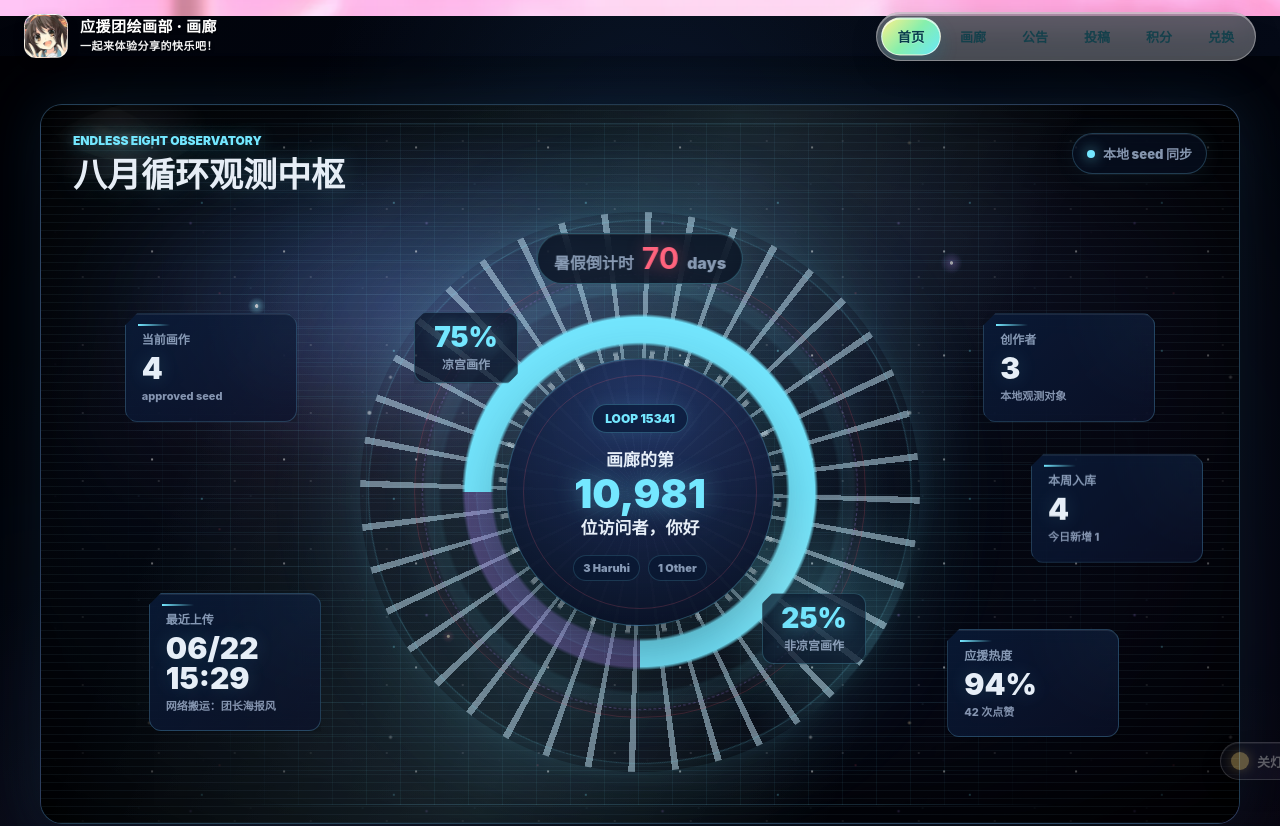
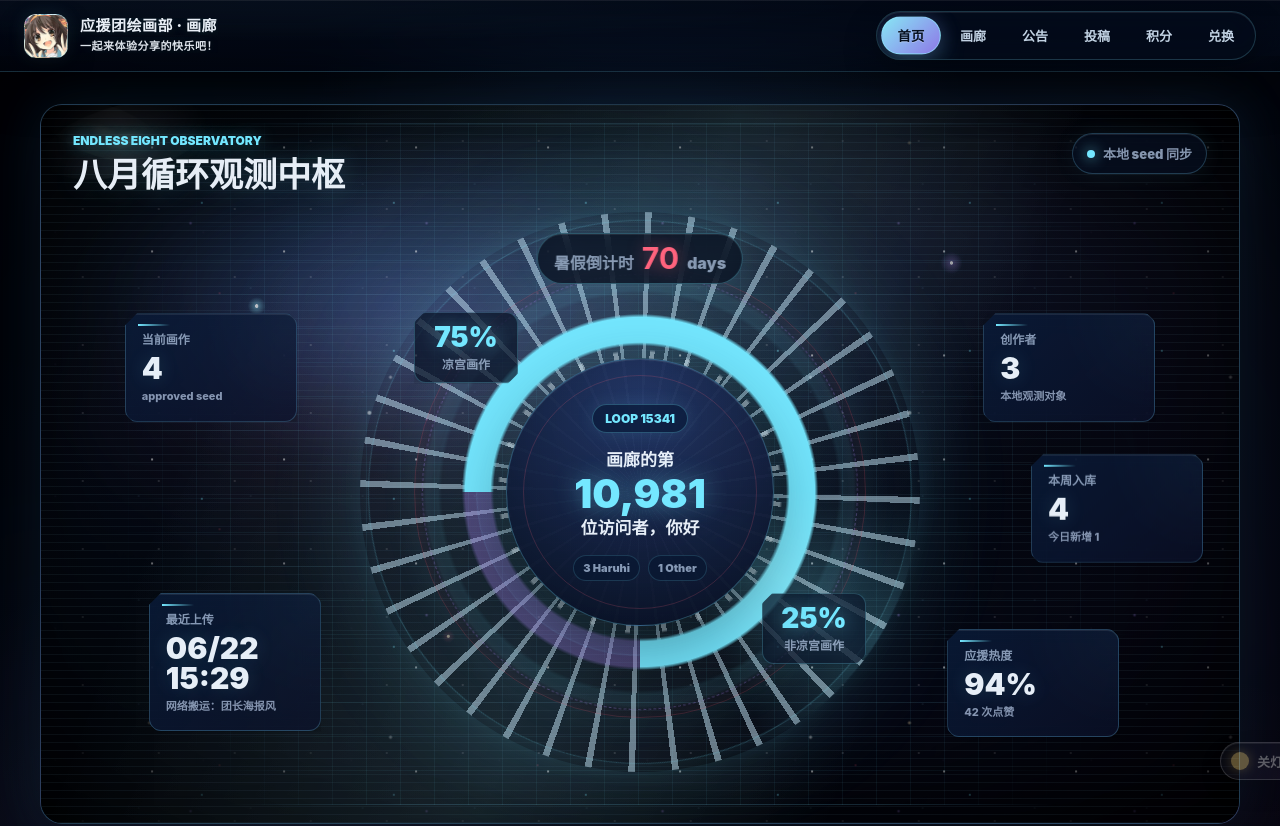
Before and after one commit to Haruhi-Labs/haruhifanclub-website, a Vue app in the folder apps/art/: page / in a window 1280 px wide. Shown: the top 826 px of the page. Built offline with nearby package versions, Linux system fonts and the light colour scheme.

Commit message:
feat(art): 添加首页全屏宇宙主题

```diff
--- a/apps/art/src/App.vue
+++ b/apps/art/src/App.vue
@@ -1,13 +1,22 @@
 <script setup>
-import { onBeforeUnmount, onMounted, ref, watch } from 'vue'
+import { computed, onBeforeUnmount, onMounted, ref, watch } from 'vue'
+import { useRoute } from 'vue-router'
 import TopBar from './components/TopBar.vue'
 
 const LIGHTS_OUT_KEY = 'haruhi-art-lights-out'
 const lightsOut = ref(false)
+const route = useRoute()
+const isHomeRoute = computed(() => route.path === '/')
 
 function applyLightsOut(value) {
   if (typeof document === 'undefined') return
   document.documentElement.classList.toggle('art-lights-out', value)
+}
+
+function applyHomeRoute(value) {
+  if (typeof document === 'undefined') return
+  document.documentElement.classList.toggle('art-home-route', value)
+  document.body?.classList.toggle('art-home-route', value)
 }
 
 function toggleLightsOut() {
@@ -26,8 +35,13 @@ watch(lightsOut, (value) => {
   }
 })
 
+watch(isHomeRoute, (value) => {
+  applyHomeRoute(value)
+}, { immediate: true })
+
 onBeforeUnmount(() => {
   applyLightsOut(false)
+  applyHomeRoute(false)
 })
 </script>
 
@@ -35,12 +49,12 @@ onBeforeUnmount(() => {
   <div class="bg-layer gallery-bg"></div>
   <div class="bg-layer gallery-mask"></div>
 
-  <div class="app-shell">
-    <header class="topbar">
+  <div class="app-shell" :class="{ 'is-home-route': isHomeRoute }">
+    <header class="topbar" :class="{ 'is-home-route': isHomeRoute }">
       <TopBar />
     </header>
 
-    <main class="main">
+    <main class="main" :class="{ 'is-home-route': isHomeRoute }">
       <router-view v-slot="{ Component }">
         <transition name="page" mode="out-in">
           <component :is="Component" />
--- a/apps/art/src/style.css
+++ b/apps/art/src/style.css
@@ -579,6 +579,178 @@ html.art-lights-out .item-art.gold {
 }
 
 /* =========================
+   Home Route Fullscreen Space Theme
+   ========================= */
+html.art-home-route,
+html.art-home-route body,
+html.art-home-route #app {
+  min-height: 100%;
+  background: #01040d;
+}
+
+html.art-home-route body {
+  overflow-x: hidden;
+}
+
+html.art-home-route .app-shell {
+  position: relative;
+  z-index: 1;
+  min-height: 100dvh;
+  background: transparent;
+}
+
+html.art-home-route .main {
+  position: relative;
+  z-index: 1;
+  min-height: calc(100dvh - 96px);
+  background: transparent;
+}
+
+html.art-home-route .gallery-bg {
+  top: 0;
+  bottom: 0;
+  z-index: -4;
+  opacity: 1;
+  transform: none;
+  filter: none;
+  background:
+    radial-gradient(ellipse at 50% 18%, rgba(70, 150, 255, 0.13), transparent 34%),
+    radial-gradient(ellipse at 18% 72%, rgba(122, 98, 255, 0.12), transparent 32%),
+    radial-gradient(ellipse at 88% 66%, rgba(255, 92, 128, 0.05), transparent 30%),
+    linear-gradient(145deg, #01030a 0%, #040817 45%, #0b0615 100%);
+}
+
+html.art-home-route .gallery-mask {
+  top: 0;
+  bottom: 0;
+  z-index: -3;
+  overflow: hidden;
+  opacity: 1;
+  background:
+    radial-gradient(ellipse at 50% 42%, transparent 0 34%, rgba(0, 0, 0, 0.16) 62%, rgba(0, 0, 0, 0.64) 100%),
+    radial-gradient(ellipse at 78% 18%, rgba(142, 92, 255, 0.2), transparent 36%),
+    radial-gradient(ellipse at 18% 30%, rgba(70, 190, 255, 0.14), transparent 32%),
+    radial-gradient(ellipse at 42% 82%, rgba(0, 0, 0, 0.58), transparent 38%);
+}
+
+html.art-home-route .gallery-mask::before,
+html.art-home-route .gallery-mask::after {
+  content: "";
+  position: absolute;
+  inset: 0;
+  pointer-events: none;
+}
+
+html.art-home-route .gallery-mask::before {
+  background-image:
+    radial-gradient(circle, rgba(255, 255, 255, 0.48) 0 0.55px, transparent 0.9px),
+    radial-gradient(circle, rgba(145, 222, 255, 0.36) 0 0.5px, transparent 0.85px),
+    radial-gradient(circle, rgba(209, 196, 255, 0.28) 0 0.45px, transparent 0.8px),
+    radial-gradient(circle, rgba(255, 255, 255, 0.92) 0 1.35px, rgba(141, 240, 255, 0.34) 2px, transparent 9px),
+    radial-gradient(circle, rgba(255, 229, 186, 0.8) 0 1px, rgba(255, 99, 125, 0.18) 2px, transparent 7px);
+  background-position: 0 0, 42px 28px, 88px 62px, 18vw 28vh, 74vw 22vh;
+  background-size: 82px 74px, 128px 112px, 174px 148px, 100% 100%, 100% 100%;
+  opacity: 0.76;
+  animation: homeRouteStarDrift 260s linear infinite;
+}
+
+html.art-home-route .gallery-mask::after {
+  background:
+    radial-gradient(ellipse at 18% 22%, rgba(255, 255, 255, 0.46), rgba(141, 240, 255, 0.16) 16%, rgba(177, 140, 255, 0.06) 40%, transparent 68%),
+    radial-gradient(ellipse at 84% 74%, rgba(255, 255, 255, 0.36), rgba(141, 240, 255, 0.11) 14%, transparent 54%),
+    radial-gradient(ellipse at center, transparent 0 58%, rgba(0, 0, 0, 0.38) 86%, rgba(0, 0, 0, 0.7) 100%),
+    repeating-linear-gradient(0deg, rgba(150, 220, 255, 0.055) 0 1px, transparent 1px 9px);
+  opacity: 0.9;
+  mix-blend-mode: screen;
+}
+
+html.art-home-route.art-lights-out .gallery-bg {
+  background:
+    radial-gradient(ellipse at 50% 18%, rgba(86, 175, 255, 0.15), transparent 34%),
+    radial-gradient(ellipse at 18% 72%, rgba(122, 98, 255, 0.14), transparent 32%),
+    radial-gradient(ellipse at 88% 66%, rgba(255, 92, 128, 0.06), transparent 30%),
+    linear-gradient(145deg, #00020a 0%, #030713 45%, #090412 100%);
+}
+
+html.art-home-route.art-lights-out .gallery-mask::before {
+  opacity: 0.92;
+}
+
+html.art-home-route.art-lights-out .gallery-mask::after {
+  opacity: 1;
+}
+
+html.art-home-route .topbar__inner {
+  border-bottom: 1px solid rgba(126, 227, 255, 0.16);
+  background:
+    linear-gradient(180deg, rgba(3, 10, 24, 0.78), rgba(3, 10, 24, 0.38)),
+    radial-gradient(ellipse at 22% 0%, rgba(116, 231, 255, 0.12), transparent 42%);
+  box-shadow: 0 16px 48px rgba(0, 0, 0, 0.28), inset 0 1px 0 rgba(255, 255, 255, 0.07);
+  backdrop-filter: blur(18px);
+  -webkit-backdrop-filter: blur(18px);
+}
+
+html.art-home-route .brand {
+  color: rgba(241, 248, 255, 0.96);
+  text-shadow: 0 0 16px rgba(116, 231, 255, 0.18), 0 3px 14px rgba(0, 0, 0, 0.5);
+}
+
+html.art-home-route .brand__mark {
+  border-color: rgba(126, 227, 255, 0.28);
+  background-color: rgba(5, 13, 28, 0.62);
+  box-shadow: 0 10px 26px rgba(0, 0, 0, 0.34), 0 0 18px rgba(116, 231, 255, 0.1);
+}
+
+html.art-home-route .nav {
+  border-color: rgba(126, 227, 255, 0.2);
+  background: rgba(5, 13, 28, 0.58);
+  box-shadow: 0 14px 34px rgba(0, 0, 0, 0.28), inset 0 1px 0 rgba(255, 255, 255, 0.08);
+}
+
+html.art-home-route .navlink {
+  color: rgba(220, 238, 255, 0.88);
+}
+
+html.art-home-route .navlink:hover {
+  background: rgba(24, 54, 92, 0.7);
+  color: #f6fbff;
+  box-shadow: 0 8px 18px rgba(0, 0, 0, 0.24), 0 0 16px rgba(116, 231, 255, 0.1);
+}
+
+html.art-home-route .navlink.on {
+  border-color: rgba(141, 240, 255, 0.56);
+  background: linear-gradient(135deg, rgba(141, 240, 255, 0.96), rgba(157, 132, 255, 0.9));
+  color: #06101f;
+  box-shadow: 0 10px 26px rgba(116, 231, 255, 0.22), 0 0 20px rgba(157, 132, 255, 0.18);
+}
+
+@keyframes homeRouteStarDrift {
+  to {
+    background-position: 220px 128px, 320px 220px, 440px 280px, calc(18vw + 30px) calc(28vh - 16px), calc(74vw - 24px) calc(22vh + 18px);
+  }
+}
+
+@media (max-width: 820px) {
+  html.art-home-route .gallery-mask::before {
+    background-size: 128px 112px, 188px 164px, 250px 216px, 100% 100%, 100% 100%;
+    opacity: 0.56;
+  }
+
+  html.art-home-route .gallery-mask {
+    background:
+      radial-gradient(ellipse at 50% 42%, transparent 0 28%, rgba(0, 0, 0, 0.18) 58%, rgba(0, 0, 0, 0.68) 100%),
+      radial-gradient(ellipse at 78% 18%, rgba(142, 92, 255, 0.13), transparent 34%),
+      radial-gradient(ellipse at 18% 30%, rgba(70, 190, 255, 0.1), transparent 30%);
+  }
+}
+
+@media (prefers-reduced-motion: reduce) {
+  html.art-home-route .gallery-mask::before {
+    animation: none !important;
+  }
+}
+
+/* =========================
    Common Elements
    ========================= */
 a {
```
